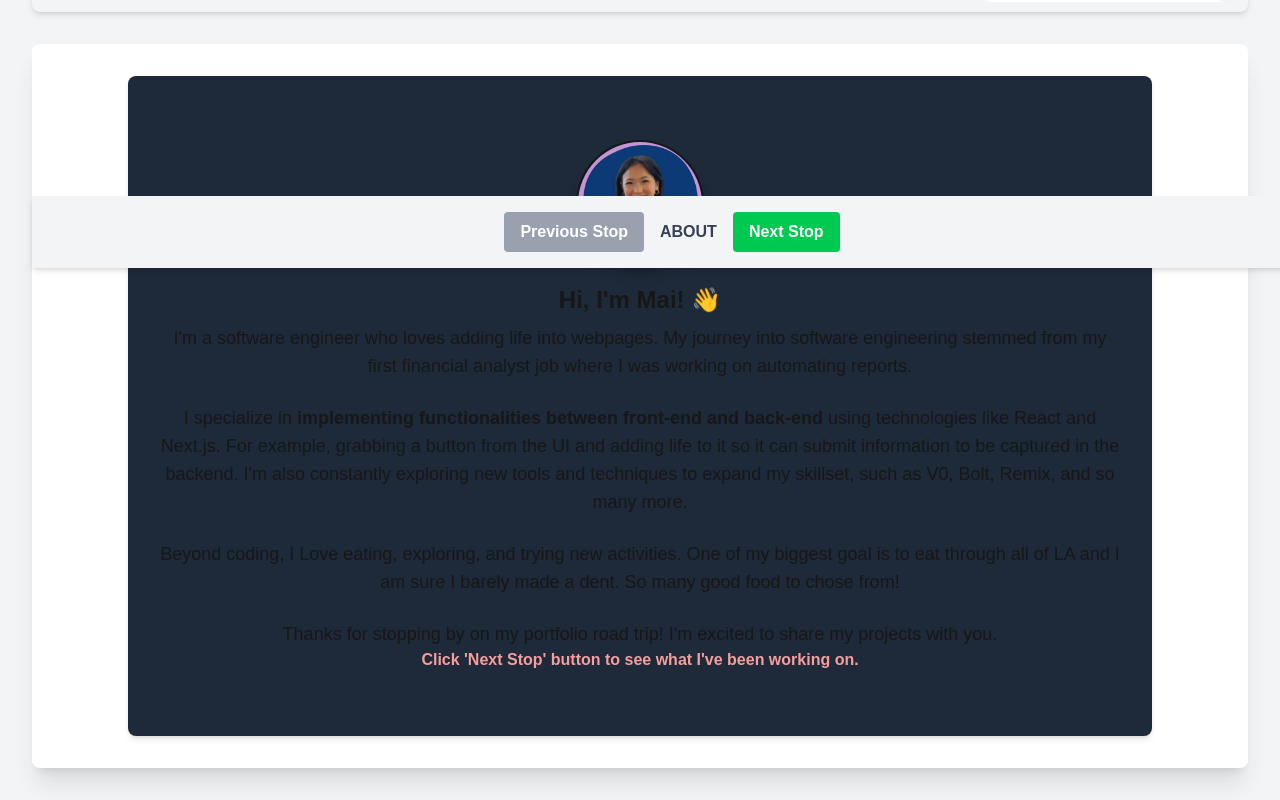
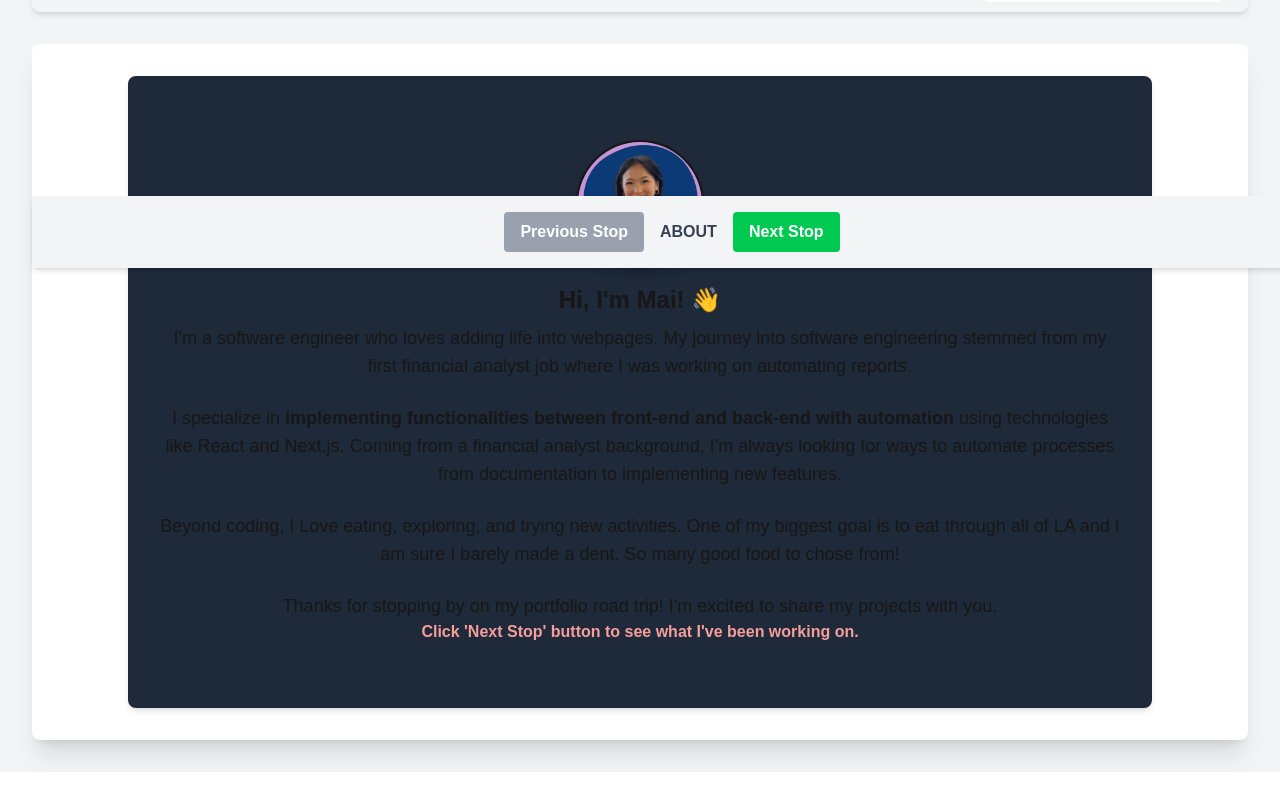
Before and after one commit to vmaineng/road-portfolio, a Next.js app: page / in a window 1280 px wide. Shown: the part 532-1332 px from the top of the page. After the commit the page ends 1304 px from the top, so only its background shows below. Built offline with nearby package versions, Linux system fonts and the light colour scheme; no server answers.

Commit message:
updated bio

```diff
--- a/src/app/components/About.tsx
+++ b/src/app/components/About.tsx
@@ -27,13 +27,12 @@ const About: React.FC = () => {
         <p className="text-lg mb-6">
           I specialize in{" "}
           <strong>
-            implementing functionalities between front-end and back-end{" "}
+            implementing functionalities between front-end and back-end with
+            automation{" "}
           </strong>{" "}
-          using technologies like React and Next.js. For example, grabbing a
-          button from the UI and adding life to it so it can submit information
-          to be captured in the backend. I&apos;m also constantly exploring new
-          tools and techniques to expand my skillset, such as V0, Bolt, Remix,
-          and so many more.
+          using technologies like React and Next.js. Coming from a financial
+          analyst background, I&apos;m always looking for ways to automate
+          processes from documentation to implementing new features.
         </p>
         <p className="text-lg mb-6">
           Beyond coding, I Love eating, exploring, and trying new activities.
```
